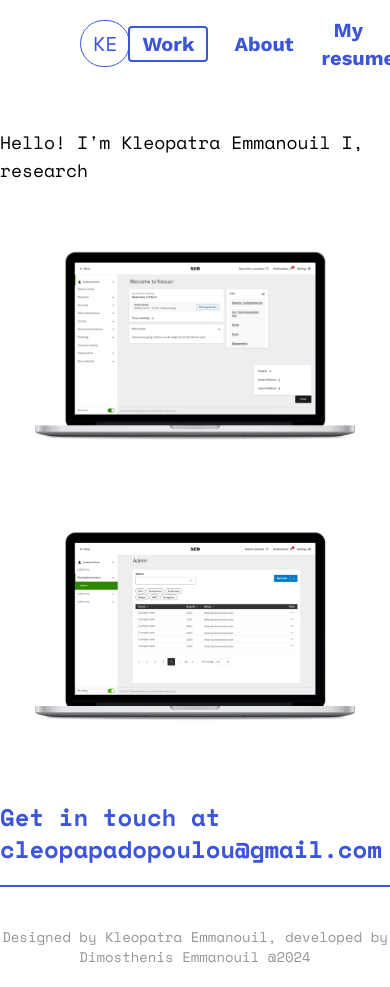
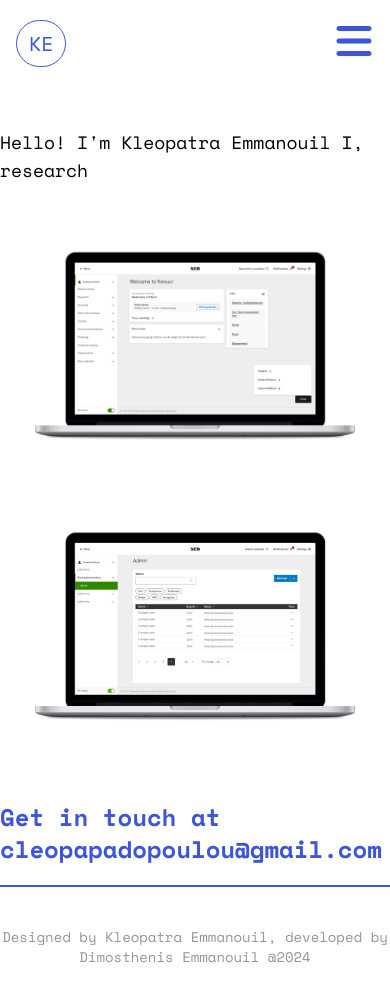
Before and after one commit to Albatraoz12/kleoportfolio, a Next.js app: page / in a window 390 px wide. Built offline with nearby package versions, Linux system fonts and the light colour scheme.

Commit message:
make the navbar responsive with animated meny bar

```diff
--- a/components/Navbar.tsx
+++ b/components/Navbar.tsx
@@ -2,7 +2,7 @@
 import Link from 'next/link';
 import { usePathname } from 'next/navigation';
 import { Work_Sans } from 'next/font/google';
-import React from 'react';
+import React, { useState } from 'react';
 
 const workSans = Work_Sans({
   subsets: ['latin'],
@@ -35,18 +35,79 @@ const Links: LinkItem[] = [
 
 const Navbar = () => {
   const pathname = usePathname();
+  const [isMenuOpen, setIsMenuOpen] = useState(false);
+
+  const toggleMenu = () => {
+    setIsMenuOpen(!isMenuOpen);
+  };
 
   return (
-    <nav className='flex justify-between px-20 items-center h-[88px] text-[#3D56D9] text-xl bg-white'>
-      <div>
+    <nav className='relative flex justify-between items-center h-[88px] text-[#3D56D9] text-xl bg-white z-20 px-4 md:px-20'>
+      <div className='z-50'>
         <Link
           href={'/'}
-          className='border p-2 px-3 rounded-full border-[#3D56D9]'
+          className='border p-2 px-3 rounded-full border-[#3D56D9] z-50'
         >
           KE
         </Link>
       </div>
-      <div>
+      <div className='md:hidden z-50'>
+        <button
+          onClick={toggleMenu}
+          className='text-[#3D56D9] focus:outline-none'
+        >
+          {isMenuOpen ? (
+            <svg
+              className='w-10 h-10'
+              fill='none'
+              stroke='currentColor'
+              viewBox='0 0 24 24'
+              xmlns='http://www.w3.org/2000/svg'
+            >
+              <path
+                strokeLinecap='round'
+                strokeLinejoin='round'
+                strokeWidth={2}
+                d='M6 18L18 6M6 6l12 12'
+              />
+            </svg>
+          ) : (
+            <svg
+              className='w-10 h-10'
+              xmlns='http://www.w3.org/2000/svg'
+              viewBox='0 0 448 512'
+              fill='#3D56D9'
+              stroke='currentColor'
+            >
+              <path d='M0 96C0 78.3 14.3 64 32 64l384 0c17.7 0 32 14.3 32 32s-14.3 32-32 32L32 128C14.3 128 0 113.7 0 96zM0 256c0-17.7 14.3-32 32-32l384 0c17.7 0 32 14.3 32 32s-14.3 32-32 32L32 288c-17.7 0-32-14.3-32-32zM448 416c0 17.7-14.3 32-32 32L32 448c-17.7 0-32-14.3-32-32s14.3-32 32-32l384 0c17.7 0 32 14.3 32 32z' />
+            </svg>
+          )}
+        </button>
+      </div>
+      <div
+        className={`fixed inset-0 w-full h-full bg-white z-10 flex flex-col items-center justify-center transition-transform duration-300 ${
+          isMenuOpen ? 'transform translate-y-0' : 'transform -translate-y-full'
+        } md:hidden`}
+      >
+        <ul className='flex flex-col items-center gap-6'>
+          {Links.map((link) => (
+            <li key={link.id} className={workSans.className}>
+              <Link
+                href={link.url}
+                className={`text-2xl p-3 rounded-sm transition-all duration-300 ease-in-out ${
+                  pathname === link.url
+                    ? 'outline outline-2 outline-[#3D56D9]'
+                    : 'outline-none hover:outline-1 hover:outline-[#C76B00] hover:text-[#C76B00]'
+                }`}
+                onClick={() => setIsMenuOpen(false)}
+              >
+                {link.name}
+              </Link>
+            </li>
+          ))}
+        </ul>
+      </div>
+      <div className='hidden md:flex items-center'>
         <ul className='flex items-center justify-center gap-4'>
           {Links.map((link) => (
             <li key={link.id} className={workSans.className}>
```
